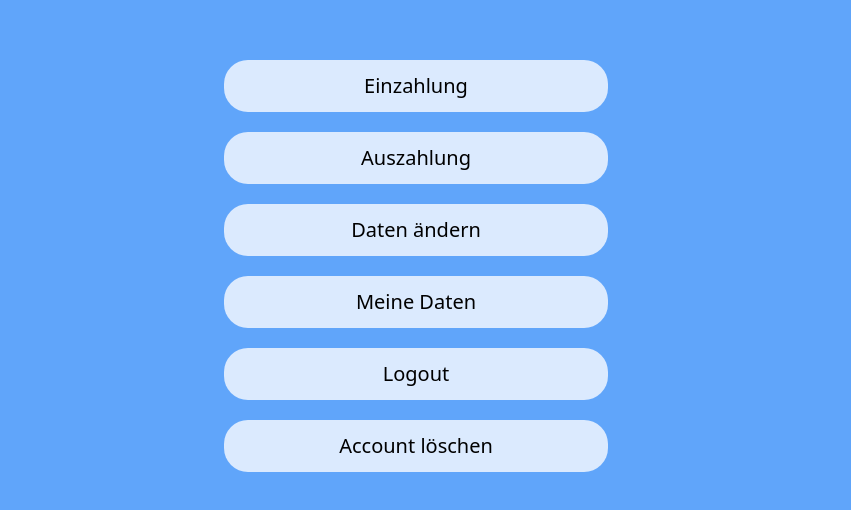
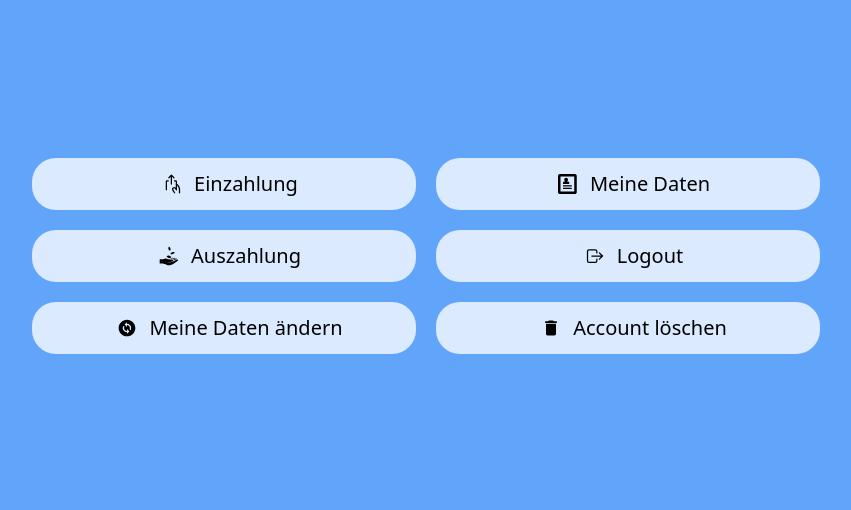
Before and after one commit to htw-student-83/CBM_System, a React (Create React App) app in the folder implementation/frontend/: page /cashbox/hauptmenu in a window 1280 px wide. Shown: the part 134-644 px from the top of the page, without its empty margins (224-1075 px from the left). Built offline with nearby package versions, Linux system fonts and the light colour scheme.

Commit message:
inserted icons to each points of hauptmenu; worked on a bug that a failed process starts although the registration was successful and to fix the position where the component "service failed is visible"

```diff
--- a/implementation/frontend/src/components/AccountDelete.js
+++ b/implementation/frontend/src/components/AccountDelete.js
@@ -6,7 +6,7 @@ const AccountDelete = () => {
 
     const deleteAccount = async () =>{
         try {
-            await axios.patch(`http://localhost:4000/api/`)
+            await axios.delete(`http://localhost:4000/api/`)
                 .then(()=>{
                     navigate('/cashbox/login/');
                 })
--- a/implementation/frontend/src/components/Hauptmenu.js
+++ b/implementation/frontend/src/components/Hauptmenu.js
@@ -1,42 +1,83 @@
 import { Link } from "react-router-dom"
+import { PiHandDeposit } from "react-icons/pi";
+import { ImProfile } from "react-icons/im";
+import { IoLogOutOutline } from "react-icons/io5";
+import { MdDelete } from "react-icons/md";
+import { MdChangeCircle } from "react-icons/md";
+import { GiReceiveMoney } from "react-icons/gi";
 
 function Mainmenu({id}) {
     return (
-        <div className="flex flex-col justify-center bg-blue-400 h-dvh" id="mainscreen">
+        <div className="flex flex-grow  justify-center ml-auto mr-auto bg-blue-400 h-dvh" id="mainscreen">
+            <div className="flex flex-col px-5 justify-center bg-blue-400 h-dvh">
                 <Link to='/cashbox/einzahlung'>
-                <div
-                    className="text-xl mb-5 p-3 w-96 text-center rounded-3xl bg-blue-100 mx-auto cursor-pointer hover:bg-yellow-300 ">
+                    <div className="flex flex-grow text-xl mb-5 p-3 w-full justify-center rounded-3xl bg-blue-100 cursor-pointer hover:bg-yellow-300 ">
+                        <div className="py-1 px-3">
+                            <PiHandDeposit width={500} height={100}/>
+                        </div>
+                        <div>
                             Einzahlung
                         </div>
+                    </div>
                 </Link>
-            <Link to='/cashbox/auszahlung'>
-                <div
-                    className="text-xl mb-5 p-3 w-96 text-center rounded-3xl bg-blue-100 mx-auto cursor-pointer hover:bg-yellow-300">
+
+                <Link to={'/cashbox/auszahlung'}>
+                    <div className="flex flex-grow text-xl mb-5 p-3 w-96 justify-center rounded-3xl bg-blue-100 cursor-pointer hover:bg-yellow-300 ">
+                        <div className="py-1 px-3">
+                            <GiReceiveMoney width={500} height={100}/>
+                        </div>
+                        <div>
                             Auszahlung
                         </div>
+                    </div>
                 </Link>
-            <div
-                className="text-xl mb-5 p-3 w-96 text-center rounded-3xl bg-blue-100 mx-auto cursor-pointer hover:bg-yellow-300 ">
-                Daten ändern
+
+                <Link to='/cashbox/userdataview'>
+                    <div className="flex flex-grow text-xl mb-5 p-3 w-96 justify-center rounded-3xl bg-blue-100 cursor-pointer hover:bg-yellow-300 ">
+                        <div className="py-1 px-3">
+                            <MdChangeCircle width={500} height={100}/>
                         </div>
+                        <div>
+                            Meine Daten ändern
+                        </div>
+                    </div>
+                </Link>
+            </div>
+            <div className="flex flex-col justify-center bg-blue-400 h-dvh" id="mainscreen">
                 <Link to='/cashbox/userdataview'>
-                <div
-                    className="text-xl mb-5 p-3 w-96 text-center rounded-3xl bg-blue-100 mx-auto cursor-pointer hover:bg-yellow-300">
+                    <div className="flex flex-grow text-xl mb-5 p-3 w-96 justify-center rounded-3xl bg-blue-100 cursor-pointer hover:bg-yellow-300 ">
+                        <div className="py-1 px-3">
+                            <ImProfile width={500} height={100}/>
+                        </div>
+                        <div>
                             Meine Daten
                         </div>
+                    </div>
                 </Link>
+
                 <Link to={`/cashbox/logout/${id}`}>
-                <div
-                    className="text-xl mb-5 p-3 w-96 text-center rounded-3xl bg-blue-100 mx-auto cursor-pointer hover:bg-yellow-300">
+                    <div className="flex flex-grow text-xl mb-5 p-3 w-96 justify-center rounded-3xl bg-blue-100 cursor-pointer hover:bg-yellow-300 ">
+                        <div className="py-1 px-3">
+                            <IoLogOutOutline width={500} height={100}/>
+                        </div>
+                        <div>
                             Logout
                         </div>
+                    </div>
                 </Link>
-            <Link to='/cashbox/account_loeschung'>
-                <div
-                    className="text-xl p-3 w-96 text-center rounded-3xl bg-blue-100 mx-auto cursor-pointer hover:bg-yellow-300">
+
+                <Link to={`/cashbox/account_loeschung/`}>
+                    <div className="flex flex-grow text-xl mb-5 p-3 w-96 justify-center rounded-3xl bg-blue-100 cursor-pointer hover:bg-yellow-300 ">
+                        <div className="py-1 px-3">
+                            <MdDelete width={500} height={100}/>
+                        </div>
+                        <div>
                             Account löschen
                         </div>
+                    </div>
                 </Link>
+            </div>
+
         </div>
     );
 }
--- a/implementation/frontend/src/components/registration_failed.js
+++ b/implementation/frontend/src/components/registration_failed.js
@@ -1,4 +1,4 @@
-import {useState} from "react";
+import {useEffect, useState} from "react";
 import Kreuz from "../pictures/kreuz_variante2.jpg";
 import '../components_css/process_failed.css'
 
--- a/implementation/frontend/src/components_css/process_failed.css
+++ b/implementation/frontend/src/components_css/process_failed.css
@@ -1,4 +1,5 @@
 .ProcessFailedContainer{
+    position: fixed;
     display: flex;
     flex-direction: row;
     width: auto;
@@ -6,6 +7,7 @@
     background-color: rgba(270,0,0,0.9);
     padding: 7px;
     border-radius: 10px;
+    bottom: 0px;
 }
 
 .logo_Kreuz{
```
Lines whose indentation alone changed are shown as unchanged.
